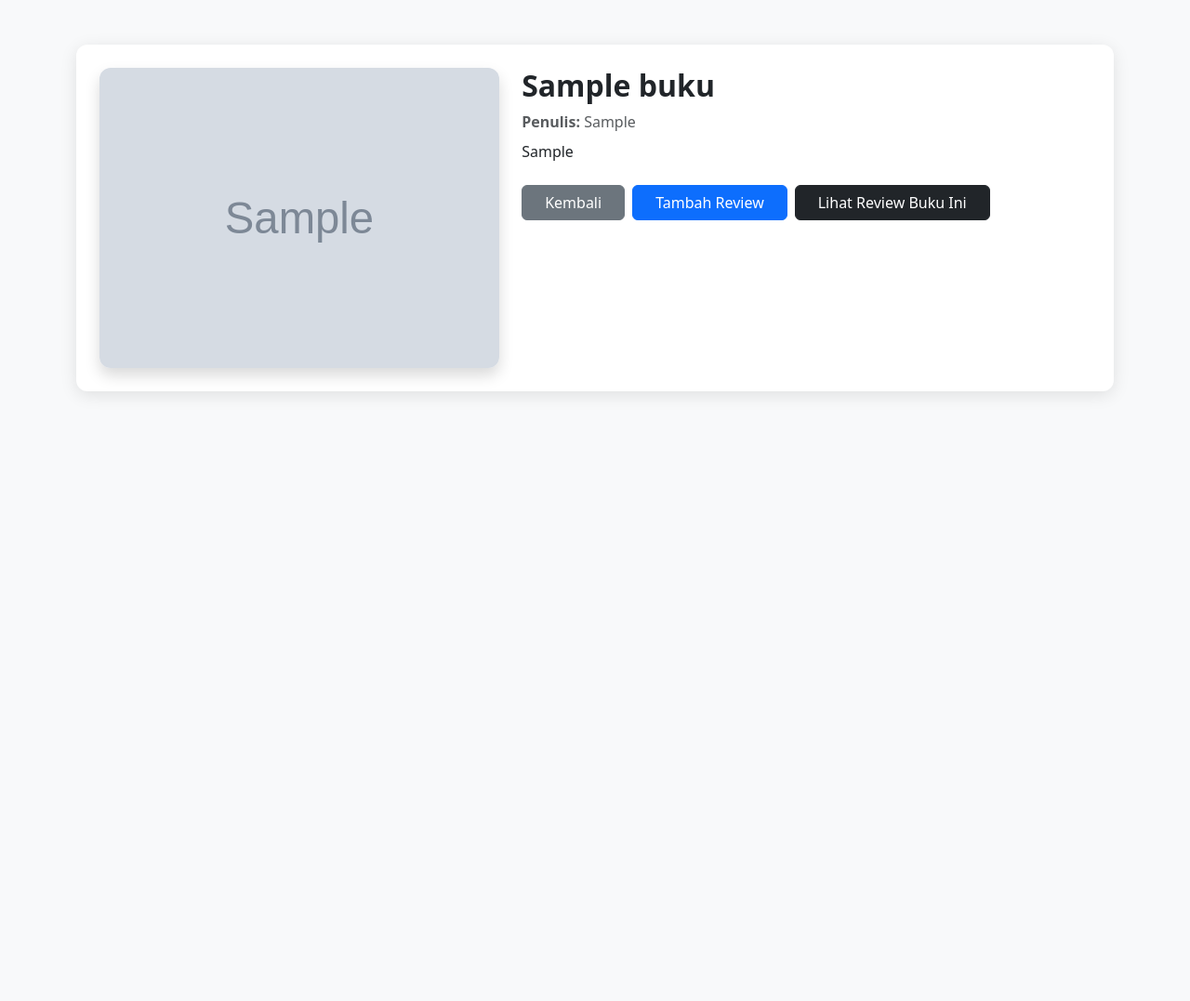
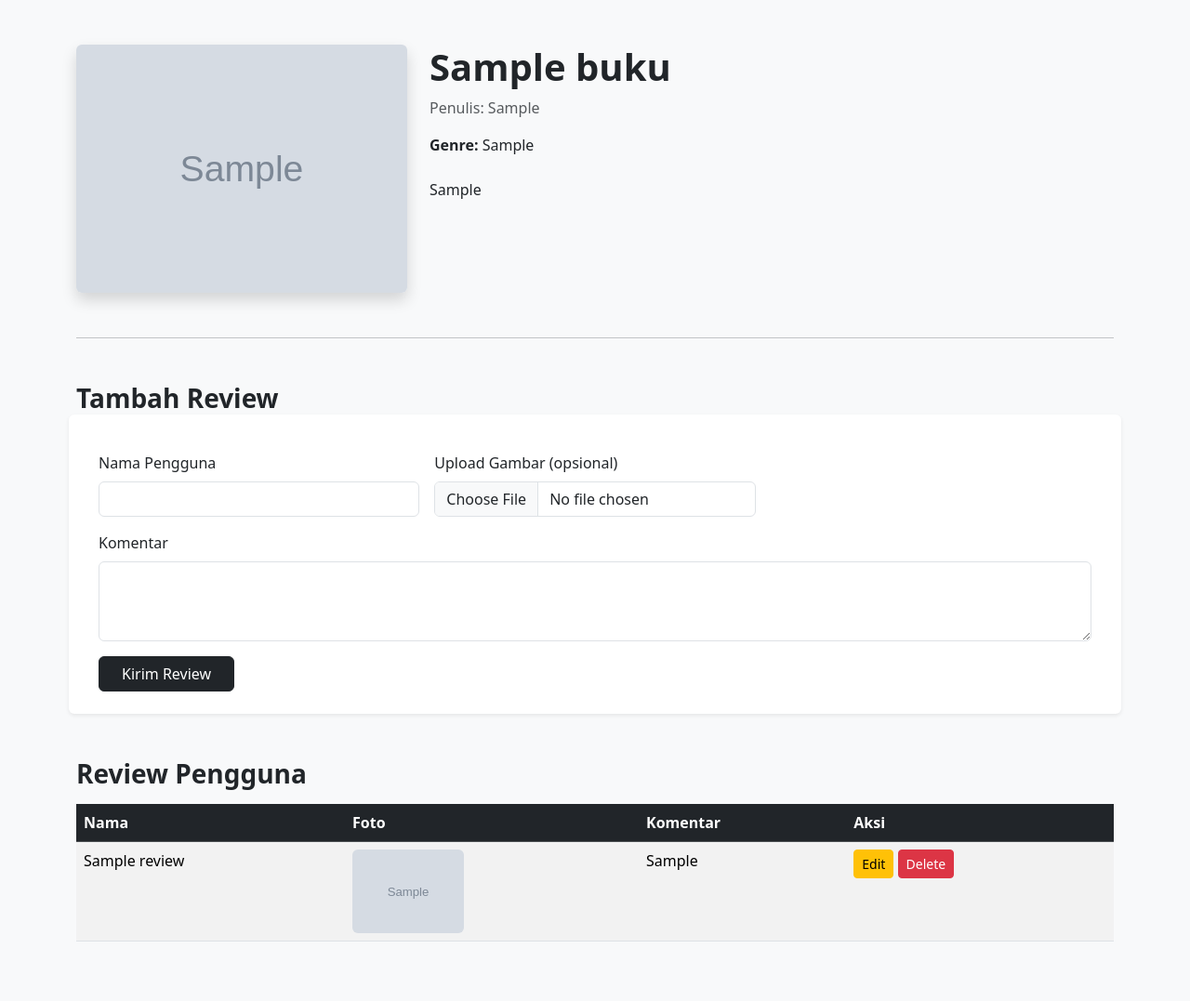
Before and after one commit to faizah115/tubes_web, a PHP site: page /detail.php?id=1 in a window 1280 px wide. Shown: the whole page at 93% size. Before the commit the page ends 425 px from the top, so only its background shows below. Run offline with PHP 8.4, Linux system fonts and the light colour scheme; the visitor is signed in with stand-in values (Sample User, id 1); tables that the repository leaves empty or names only in its code hold one stand-in row (values such as "Sample post"); grey boxes marked "Sample" are stand-in pictures.

Commit message:
feat: ubah detail.php

```diff
--- a/detail.php
+++ b/detail.php
@@ -1,117 +1,169 @@
 <?php
+require "koneksi.php";
 require "session_check.php";
-require "koneksi.php";
 
-// Cek apakah ID ada
 if (!isset($_GET["id"])) {
     die("ID buku tidak ditemukan!");
 }
 
-$id = intval($_GET["id"]);
+$buku_id = intval($_GET["id"]);
 
-// Ambil data detail buku
-$query = $conn->prepare("SELECT * FROM buku WHERE id=? LIMIT 1");
-$query->bind_param("i", $id);
-$query->execute();
-$buku = $query->get_result()->fetch_assoc();
+// Ambil detail buku
+$qBuku = mysqli_query($conn, "SELECT * FROM buku WHERE id = $buku_id");
+$buku = mysqli_fetch_assoc($qBuku);
 
 if (!$buku) {
     die("Buku tidak ditemukan!");
 }
+
+
+// ======================================
+// PROSES KIRIM REVIEW
+// ======================================
+if ($_SERVER["REQUEST_METHOD"] === "POST") {
+
+    // Amankan input dari kutip & karakter berbahaya
+    $nama = mysqli_real_escape_string($conn, $_POST["nama"]);
+    $komentar = mysqli_real_escape_string($conn, $_POST["komentar"]);
+    $user_id = $_SESSION["user_id"];
+
+    $gambar = "";
+
+    // Upload gambar jika ada
+    if (!empty($_FILES["foto"]["name"])) {
+        $namaFile = time() . "_" . $_FILES["foto"]["name"];
+        move_uploaded_file($_FILES["foto"]["tmp_name"], "uploads/" . $namaFile);
+        $gambar = mysqli_real_escape_string($conn, $namaFile);
+    }
+
+    // Query aman
+    $sql = "
+        INSERT INTO reviews (buku_id, user_id, nama, komentar, gambar)
+        VALUES ($buku_id, $user_id, '$nama', '$komentar', '$gambar')
+    ";
+
+    mysqli_query($conn, $sql);
+
+    header("Location: detail.php?id=" . $buku_id);
+    exit;
+}
+
+// ======================================
+// AMBIL SEMUA REVIEW BUKU INI
+// ======================================
+$qReview = mysqli_query($conn, "SELECT * FROM reviews WHERE buku_id = $buku_id ORDER BY id DESC");
 ?>
 
 <!DOCTYPE html>
 <html lang="id">
 <head>
     <meta charset="UTF-8">
-    <meta name="viewport" content="width=device-width, initial-scale=1.0">
-    <title>Detail Buku | <?= htmlspecialchars($buku["judul"]); ?></title>
-
-    <!-- Bootstrap CSS -->
+    <title><?= $buku["judul"] ?></title>
     <link href="https://cdn.jsdelivr.net/npm/bootstrap@5.3.2/dist/css/bootstrap.min.css" rel="stylesheet">
-
-    <style>
-        /* Responsif tambahan */
-        .detail-img {
-            width: 100%;
-            max-height: 450px;
-            object-fit: cover;
-            border-radius: 12px;
-        }
-
-        .detail-container {
-            background: #fff;
-            padding: 25px;
-            border-radius: 12px;
-            box-shadow: 0 4px 18px rgba(0,0,0,0.1);
-        }
-
-        @media (max-width: 768px) {
-            .detail-img {
-                max-height: 300px;
-            }
-
-            h2 {
-                font-size: 22px;
-            }
-
-            p {
-                font-size: 15px;
-            }
-        }
-    </style>
 </head>
 
 <body class="bg-light">
 
-<div class="container my-5">
-    <div class="detail-container">
+<div class="container py-5">
 
-        <div class="row g-4 align-items-start">
-
-            <!-- BAGIAN GAMBAR -->
-            <div class="col-md-5">
-                <img src="assets/<?= htmlspecialchars($buku['gambar']); ?>"
-                     alt="<?= htmlspecialchars($buku['judul']); ?>"
-                     class="detail-img img-fluid shadow">
+    <!-- DETAIL BUKU -->
+    <div class="row mb-5">
+        <div class="col-md-4">
+            <img src="assets/<?= $buku['gambar'] ?>" class="img-fluid rounded shadow">
         </div>
 
-            <!-- BAGIAN TEKS -->
-            <div class="col-md-7">
-                <h2 class="fw-bold"><?= htmlspecialchars($buku["judul"]); ?></h2>
-                <p class="text-muted mb-2">
-                    <strong>Penulis:</strong> <?= htmlspecialchars($buku["penulis"]); ?>
-                </p>
+        <div class="col-md-8">
+            <h1 class="fw-bold"><?= $buku["judul"] ?></h1>
 
-                <p class="mb-4"><?= nl2br(htmlspecialchars($buku["deskripsi"])); ?></p>
+            <?php if (!empty($buku["penulis"])): ?>
+                <p class="text-muted">Penulis: <?= $buku["penulis"] ?></p>
+            <?php endif; ?>
 
-                <!-- Tombol aksi -->
-                <div class="d-flex flex-wrap gap-2 mt-4">
+            <?php if (!empty($buku["genre"])): ?>
+                <p><b>Genre:</b> <?= $buku["genre"] ?></p>
+            <?php endif; ?>
 
-                    <!-- Tombol kembali -->
-                    <a href="index.php" class="btn btn-secondary px-4">Kembali</a>
-
-                    <!-- Tambah Review -->
-                    <a href="review_form.php?id=<?= $buku["id"]; ?>" class="btn btn-primary px-4">
-                        Tambah Review
-                    </a>
-
-                    <!-- Lihat Review -->
-                    <a href="riwayat_halaman.php?id=<?= $buku["id"]; ?>"
-                       class="btn btn-dark px-4">
-                        Lihat Review Buku Ini
-                    </a>
-
-                </div>
+            <p class="mt-4"><?= nl2br($buku["deskripsi"]) ?></p>
         </div>
     </div>
 
-    </div>
+    <hr>
+
+    <!-- FORM TAMBAH REVIEW -->
+    <h3 class="fw-bold mt-5 mb-3">Tambah Review</h3>
+
+    <form method="POST" enctype="multipart/form-data" class="row g-3 bg-white p-4 rounded shadow-sm">
+
+        <div class="col-md-4">
+            <label class="form-label">Nama Pengguna</label>
+            <input type="text" name="nama" class="form-control" required>
         </div>
 
+        <div class="col-md-4">
+            <label class="form-label">Upload Gambar (opsional)</label>
+            <input type="file" name="foto" class="form-control">
+        </div>
 
-<!-- Bootstrap JS -->
-<script src="https://cdn.jsdelivr.net/npm/bootstrap@5.3.2/dist/js/bootstrap.bundle.min.js"></script>
+        <div class="col-12">
+            <label class="form-label">Komentar</label>
+            <textarea name="komentar" class="form-control" rows="3" required></textarea>
+        </div>
+
+        <div class="col-12">
+            <button class="btn btn-dark px-4">Kirim Review</button>
+        </div>
+    </form>
+
+
+    <!-- DAFTAR REVIEW -->
+    <h3 class="fw-bold mt-5 mb-3">Review Pengguna</h3>
+
+    <table class="table table-striped">
+        <thead class="table-dark">
+            <tr>
+                <th>Nama</th>
+                <th>Foto</th>
+                <th>Komentar</th>
+                <th>Aksi</th>
+            </tr>
+        </thead>
+
+        <tbody>
+
+        <?php if (mysqli_num_rows($qReview) === 0): ?>
+            <tr>
+                <td colspan="4" class="text-center text-muted">Belum ada review</td>
+            </tr>
+        <?php else: ?>
+
+            <?php while ($r = mysqli_fetch_assoc($qReview)): ?>
+            <tr>
+                <td><?= $r["nama"] ?></td>
+
+                <td>
+                    <?php if ($r["gambar"]): ?>
+                        <img src="uploads/<?= $r['gambar'] ?>" width="120" class="rounded">
+                    <?php else: ?>
+                        <span class="text-muted">-</span>
+                    <?php endif; ?>
+                </td>
+
+                <td><?= nl2br($r["komentar"]) ?></td>
+
+                <td>
+                    <a href="edit_review.php?id=<?= $r['id'] ?>&buku_id=<?= $buku['id'] ?>" class="btn btn-sm btn-warning">Edit</a>
+                    <a href="delete_review.php?id=<?= $r['id'] ?>&buku_id=<?= $buku['id'] ?>" class="btn btn-sm btn-danger"
+                       onclick="return confirm('Hapus review ini?')">Delete</a>
+                </td>
+            </tr>
+            <?php endwhile; ?>
+
+        <?php endif; ?>
+
+        </tbody>
+    </table>
+
+</div>
 
 </body>
 </html>
```
Also changed, not shown: uploads/1765244915_review_lb.jpeg (deleted), uploads/6937c6ef7c7cc_review_seporsimieayam.jpeg (added). Lines whose indentation alone changed are shown as unchanged.
